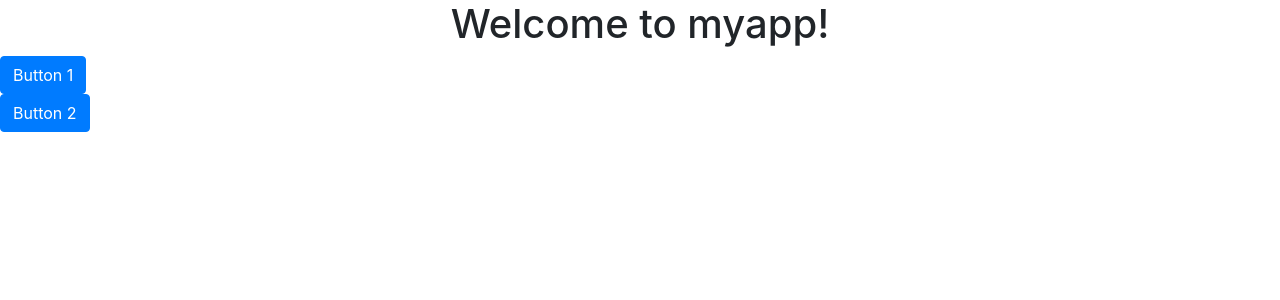
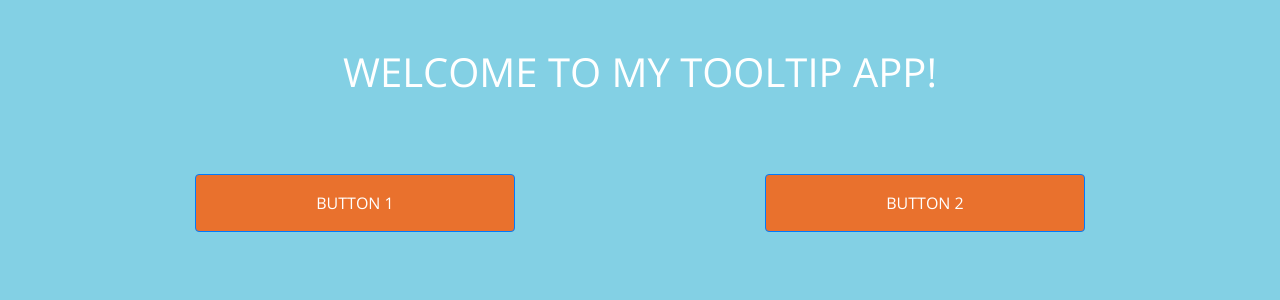
Before and after one commit to macsplan/angular-tooltip, an Angular app: page / in a window 1280 px wide. Shown: the top 300 px of the page. Built offline with nearby package versions, Linux system fonts and the light colour scheme.

Commit message:
Add Styling and accessible.

```diff
--- a/src/app/app.component.html
+++ b/src/app/app.component.html
@@ -1,12 +1,15 @@
 <!--The content below is only a placeholder and can be replaced.-->
-<div style="text-align:center">
+<div class="inner-container" style="text-align:center">
   <h1>
     Welcome to {{ title }}!
   </h1>
+  <div class="row">
+    <div *ngFor="let item of tooltips" class="col-xs-12 col-md-6 button-column">
+        <app-tooltip [id]="item.id" [buttonIdx]="item.id" [text]="item.text" [visible]="item.visible" (keydown.enter)="toggle(e, item.id)" (click)="toggle(e, item.id)"> </app-tooltip>
+    </div>
+  </div>
 </div>
 
-<div *ngFor="let item of tooltips">
-  <app-tooltip [id]="item.id" [buttonIdx]="item.id" [text]="item.text" [visible]="item.visible" (click)="toggle(e, item.id)"> </app-tooltip>
-</div>
+
 
 <router-outlet></router-outlet>
--- a/src/app/app.component.scss
+++ b/src/app/app.component.scss
@@ -0,0 +1,10 @@
+.inner-container {
+    margin: 3rem 0;
+    h1 {
+       color: #fff ;
+       text-transform: uppercase;
+    }
+    .button-column {
+        margin: 1rem 0;
+    }
+}
--- a/src/app/app.component.ts
+++ b/src/app/app.component.ts
@@ -10,6 +10,9 @@ import { isRootView } from '@angular/core/src/render3/util';
 })
 
 export class AppComponent {
+
+  title = 'my Tooltip App';
+
   @HostListener('document:keyup', ['$event'])
 
   // must define listeners before other functions
@@ -24,7 +27,7 @@ export class AppComponent {
     { id: "btn2", text: "2", visible: false }
   ]
 
-  title = 'myapp';
+
 
   toggle(e, id) {
     this.tooltips.map((item, index) => {
--- a/src/app/tooltip/tooltip.component.html
+++ b/src/app/tooltip/tooltip.component.html
@@ -1,5 +1,5 @@
-<div class="custom-tooltip" [ngClass]="{'hidden': visible === false}">
-  button {{text}} was clicked
+<div class="custom-tooltip bounce" [ngClass]="{'hidden': visible === false}">
+  Button {{text}} was Clicked !!!
 </div>
 
-<button class="btn btn-primary" id={{buttonIdx}}>Button {{text}}</button>
+<button class="btn btn-primary" attr.aria-label={{buttonIdx}} id={{buttonIdx}}>Button {{text}}</button>
--- a/src/app/tooltip/tooltip.component.scss
+++ b/src/app/tooltip/tooltip.component.scss
@@ -1,3 +1,41 @@
 .hidden {
-    display: none;
+    opacity: 0;
 }
+
+.btn-primary {
+    width: 90%;
+    background-color: #E9712D;
+    text-transform: uppercase;
+    padding: 1rem;
+}
+
+.custom-tooltip {
+    width: 90%;
+    background-color: #E1E3CE;
+    margin: 0 auto 0.85rem;
+    border-radius: 0.75rem;
+    padding: 0.5rem;
+	position: relative;
+    background: #ffffff;
+    &:after {
+        top: 100%;
+        left: 50%;
+        border: solid transparent;
+        content: " ";
+        height: 0;
+        width: 0;
+        position: absolute;
+        pointer-events: none;
+        border-color: rgba(255, 255, 255, 0);
+        border-top-color: #ffffff;
+        border-width: 0.65rem;
+        margin-left: -0.65rem;
+    }
+}
+
+
+@media only screen and (min-width: 767px) {
+    .btn-primary, .custom-tooltip {
+        max-width: 20rem;
+    }
+}
--- a/src/index.html
+++ b/src/index.html
@@ -7,9 +7,13 @@
 
   <meta name="viewport" content="width=device-width, initial-scale=1">
   <link href="https://maxcdn.bootstrapcdn.com/bootstrap/4.0.0/css/bootstrap.min.css" rel="stylesheet">
+  <link href="https://fonts.googleapis.com/css?family=Open+Sans" rel="stylesheet">
   <link rel="icon" type="image/x-icon" href="favicon.ico">
 </head>
 <body>
-  <app-root></app-root>
+  <div class="container">
+      <app-root></app-root>
+  </div>
+
 </body>
 </html>
--- a/src/styles.scss
+++ b/src/styles.scss
@@ -1 +1,5 @@
 /* You can add global styles to this file, and also import other style files */
+body {
+    background-color: #83D0E4;
+    font-family: 'Open Sans', sans-serif;
+}
```
